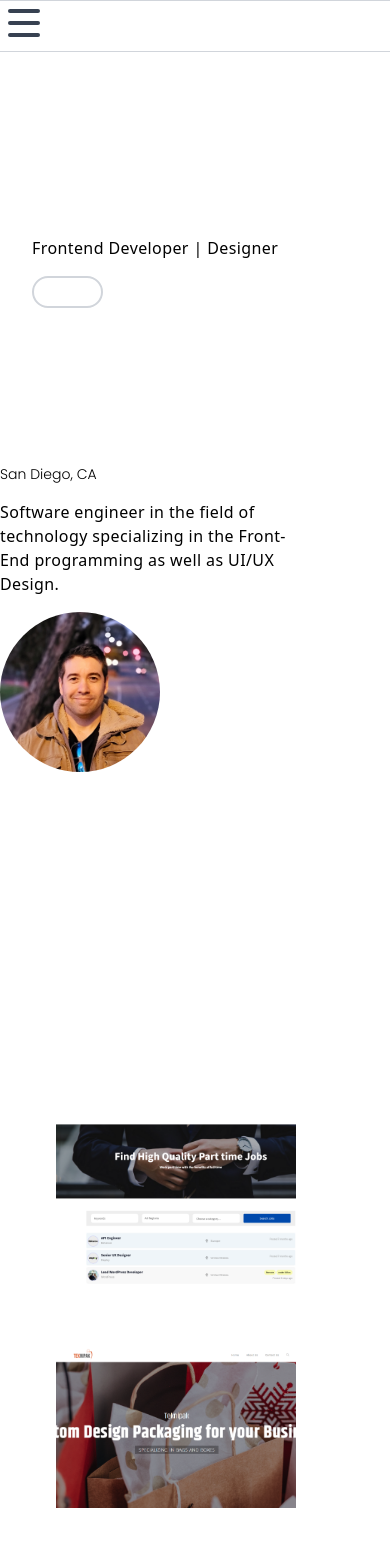
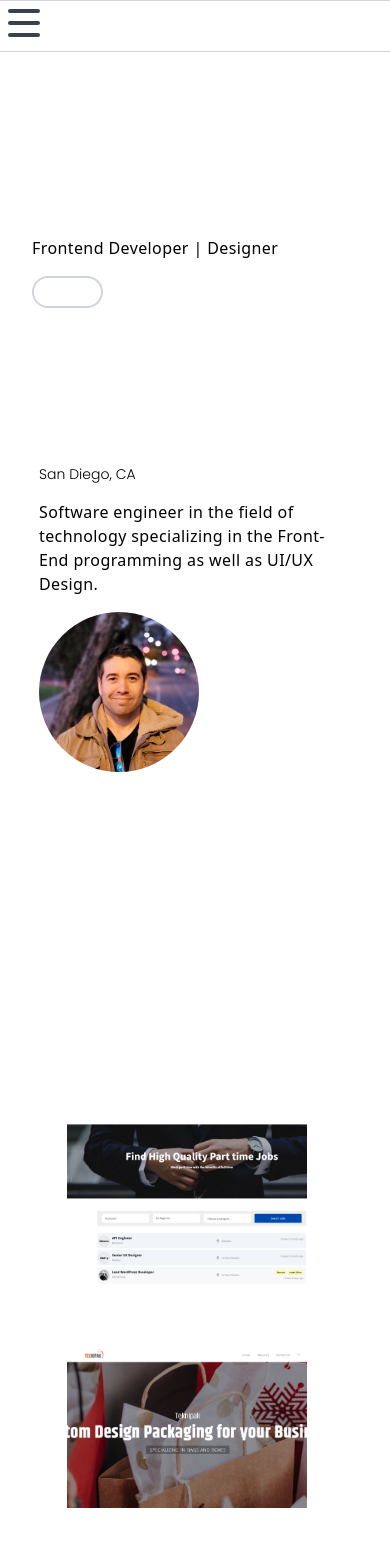
Before and after one commit to skystanoyevitch/sky-portfolio, a React (Create React App) app: page / in a window 390 px wide. Shown: the top 1546 px of the page. Built offline with nearby package versions, Linux system fonts and the light colour scheme.

Commit message:
fixed mobile layout

```diff
--- a/src/Pages/Home/Components/AboutMe.jsx
+++ b/src/Pages/Home/Components/AboutMe.jsx
@@ -3,7 +3,7 @@ import React from "react";
 function AboutMe() {
   return (
     <>
-      <section className="md:container md:mx-auto w-4/5 lg:w-2/3 md:flex md:flex-row md:justify-center mb-20 md:divide-x-2 ">
+      <section className="container mx-auto w-4/5 lg:w-2/3 md:flex md:flex-row md:justify-center mb-20 md:divide-x-2 ">
         <div className="md:flex md:flex-col md:justify-center md:w-1/2">
           <h2 className="text-xl md:text-4xl font-poppins font-semibold bg-clip-text text-transparent bg-gradient-to-r from-cyan-500 via-indigo-500 to-[#e75d48]">
             Some Info about me...
--- a/src/Pages/Home/Components/Portfolio.jsx
+++ b/src/Pages/Home/Components/Portfolio.jsx
@@ -32,7 +32,7 @@ function Portfolio() {
         </h1>
       </div>
 
-      <div className="container mx-auto lg:max-w-4xl md:space-y-0 flex flex-col space-y-16 md:flex md:flex-row md:space-x-6 lg:space-x-16">
+      <div className="md:container mx-auto lg:max-w-4xl md:space-y-0 flex flex-col space-y-16 md:flex md:flex-row md:space-x-6 lg:space-x-16">
         {allProjects.map((project, key) => {
           return (
             <ul
```
